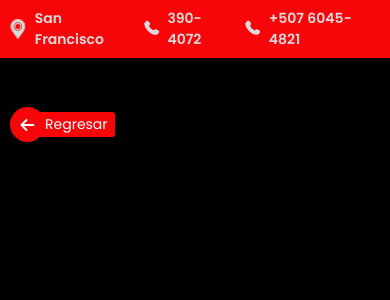
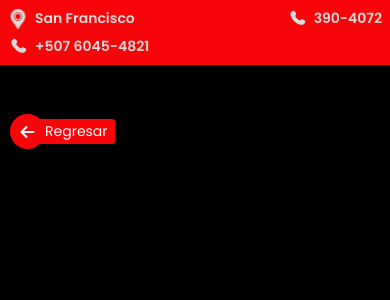
Before and after one commit to jhorman9/azumi-main, a React (Vite) app: page /#/main in a window 390 px wide. Shown: the top 300 px of the page. Built offline with nearby package versions, Linux system fonts and the light colour scheme; a web font is replaced by a local one.

Commit message:
insertando nuevas fotos

```diff
--- a/src/assets/styles/header-nav.css
+++ b/src/assets/styles/header-nav.css
@@ -15,6 +15,7 @@ header a:hover{
 @media (max-width: 575px) {
     header{
         justify-content: space-between;
+        flex-wrap: wrap;
         gap: 7px;
     }
 }
--- a/src/assets/styles/main.css
+++ b/src/assets/styles/main.css
@@ -19,7 +19,7 @@
 
 @media (max-width: 768px) {
     .main-category .main-back_page-container{
-        top: 96px;
+        top: 0px;
     }
 }
 
--- a/src/components/NavComponents/HeaderComponent.jsx
+++ b/src/components/NavComponents/HeaderComponent.jsx
@@ -12,6 +12,8 @@ const HeaderComponent = () => {
         <div className='header-info'>
           <PhoneSVG />
           <a href="tel:3904072">390-4072</a>
+        </div>
+        <div className="header-info">
           <PhoneSVG />
           <a href="https://wa.link/egw0dg">+507 6045-4821</a>
         </div>
```
Lines whose indentation alone changed are shown as unchanged.
